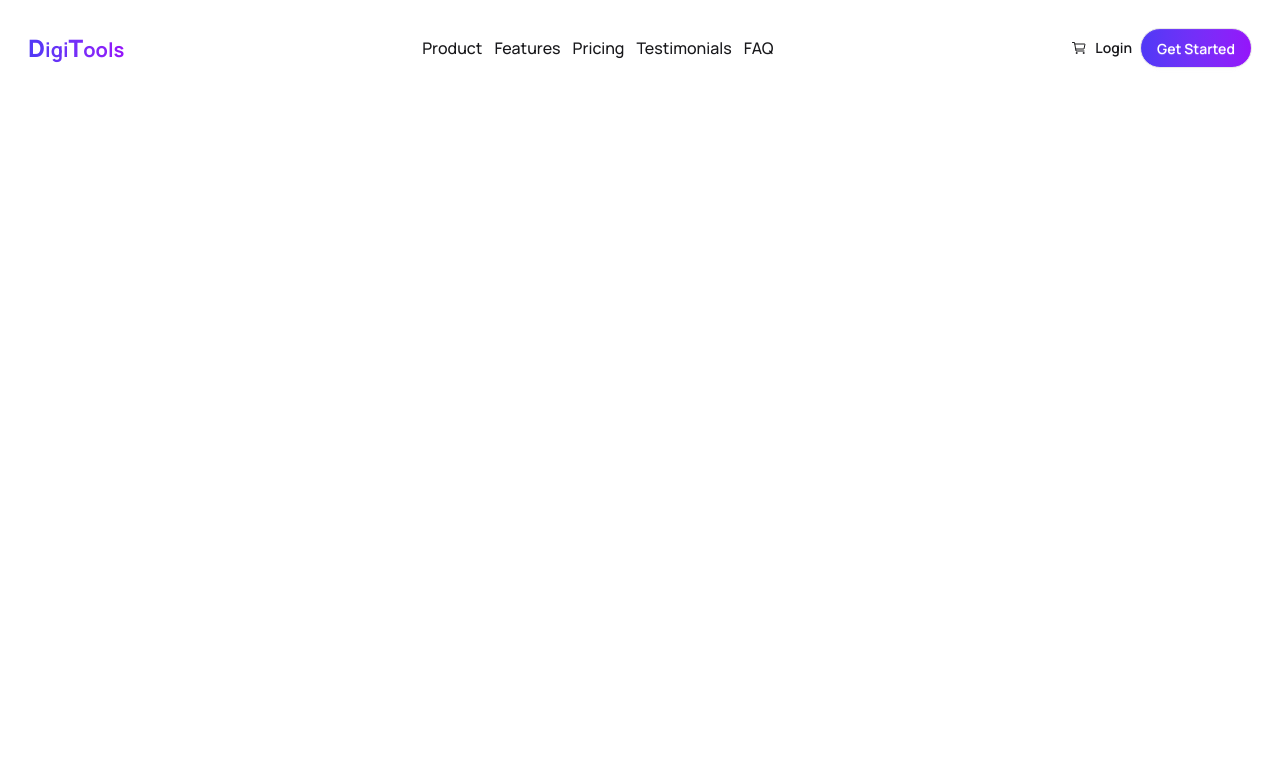
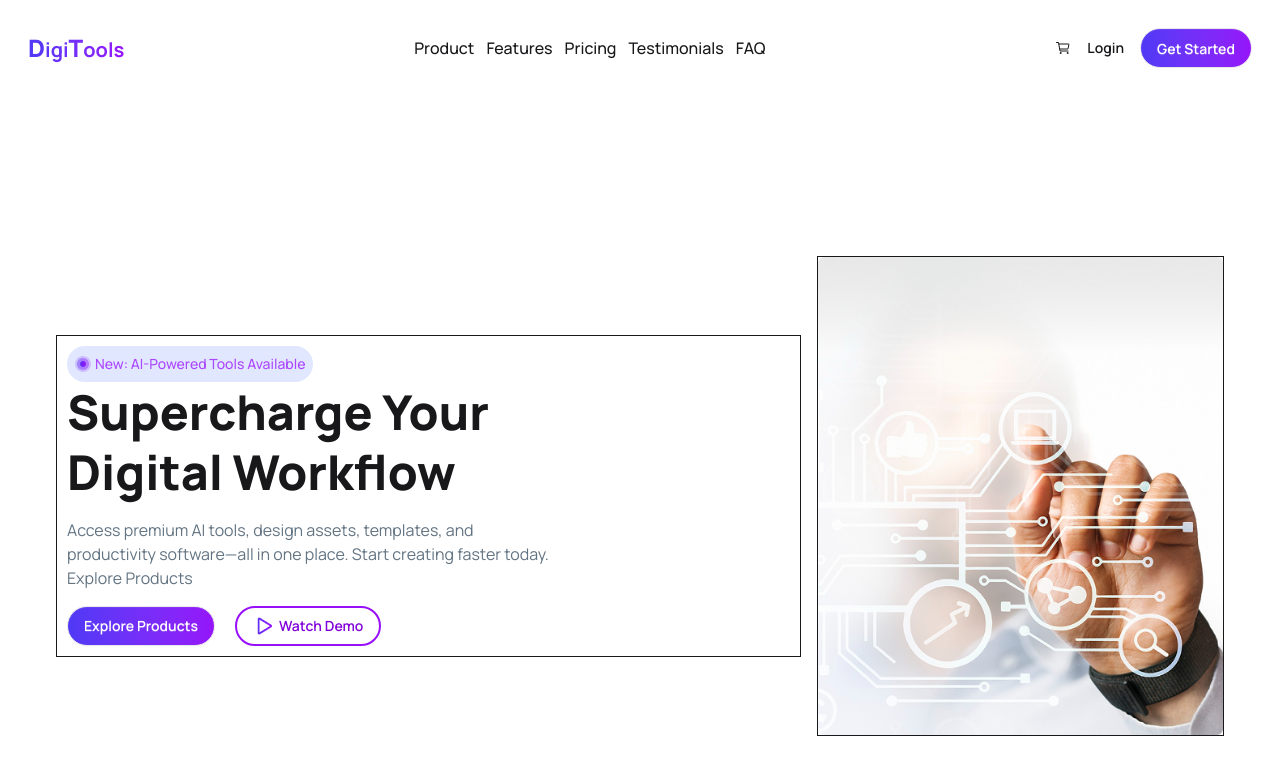
Before and after one commit to rokan45/digital-tools-react-app, a React (Vite) app: page / in a window 1280 px wide. Shown: the top 774 px of the page. Built offline with nearby package versions, Linux system fonts and the light colour scheme.

Commit message:
hero banner section added i with two container

```diff
--- a/src/App.jsx
+++ b/src/App.jsx
@@ -1,4 +1,5 @@
 import './App.css'
+import Banner from './component/banner/Banner'
 import Navbar from './component/navbar/Navbar'
 
 function App() {
@@ -8,6 +9,7 @@ function App() {
     <>
     <header>
       <Navbar></Navbar>
+      <Banner></Banner>
     </header>
     </>
   )
--- /dev/null
+++ b/src/component/banner/Banner.jsx
@@ -0,0 +1,32 @@
+import React from 'react';
+import BannerImg from './../../assets/banner.png'
+import CircleImg from './../../assets/circle.png'
+import ButtonImg from './../../assets/Play.png'
+const Banner = () => {
+    return (
+        <div className="hero min-h-screen p-10">
+            <div className="hero-content flex-col lg:flex-row-reverse">
+                <div className='border'>
+                    <img src={BannerImg} alt="Banner Image" />
+                </div>
+                <div className='border p-2.5'>
+                    <button className='flex items-center justify-center gap-1 p-2 bg-[#E1E7FF] rounded-4xl text-purple-500 text-sm font-medium'><img src={CircleImg} alt="circle icon" /> New: AI-Powered Tools Available</button>
+
+                    <h1 className='text-5xl font-extrabold leading-15 text-balance'>Supercharge Your Digital Workflow</h1>
+                    <p className="py-4 text-balance text-[#627382]">
+                        Access premium AI tools, design assets, templates, and productivity
+                        software—all in one place. Start creating faster today.
+                        <br />
+                        Explore Products
+                    </p>
+                    <div className='flex gap-5'>
+                        <button className="btn bg-linear-to-r from-[#4F39F6] to-[#9514FA] text-white rounded-4xl ">Explore Products</button>
+                        <button className="btn bg-transparent text-purple-700 rounded-4xl border-2 border-purple-600"> <img src={ButtonImg} alt="button image" />Watch Demo</button>
+                    </div>
+                </div>
+            </div>
+        </div>
+    );
+};
+
+export default Banner;
--- a/src/component/navbar/Navbar.jsx
+++ b/src/component/navbar/Navbar.jsx
@@ -67,7 +67,7 @@ const Navbar = () => {
                 </div>
 
                 {/* nav right container */}
-                <div className='flex items-center justify-center gap-2'>
+                <div className='flex items-center justify-center gap-4'>
                     <div>
                         <IoCartOutline />
                     </div>
```
Also changed, not shown: src/assets/circle.png (added).
